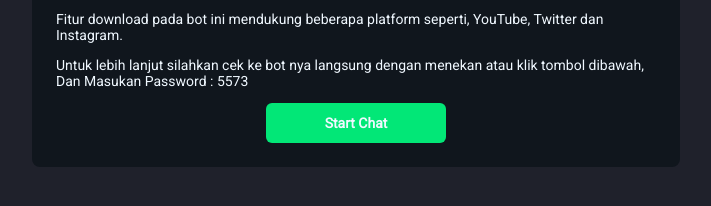
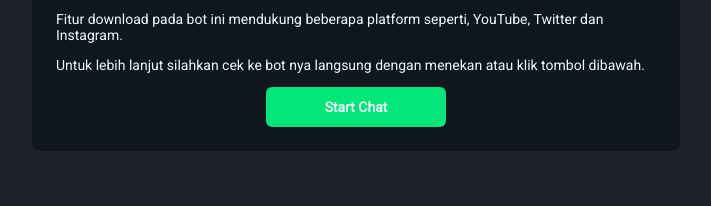
Before and after one commit to ZeroChanBot/zercha.github.io, a plain HTML site: page index.html in a window 1280 px wide. Shown: the part 322-528 px from the top of the page, without its empty margins (284-995 px from the left). Drawn offline with Linux system fonts and the light colour scheme.

Commit message:
Update index.html

```diff
--- a/index.html
+++ b/index.html
@@ -22,7 +22,7 @@
                 Fitur download pada bot ini mendukung beberapa platform seperti, YouTube, Twitter dan Instagram.
             </p>
             <p class="text">
-                Untuk lebih lanjut silahkan cek ke bot nya langsung dengan menekan atau klik tombol dibawah, Dan Masukan Password : 5573
+                Untuk lebih lanjut silahkan cek ke bot nya langsung dengan menekan atau klik tombol dibawah.
             </p>
             <button id="button" onclick="openLink()">Start Chat</button>
         </div>
```
